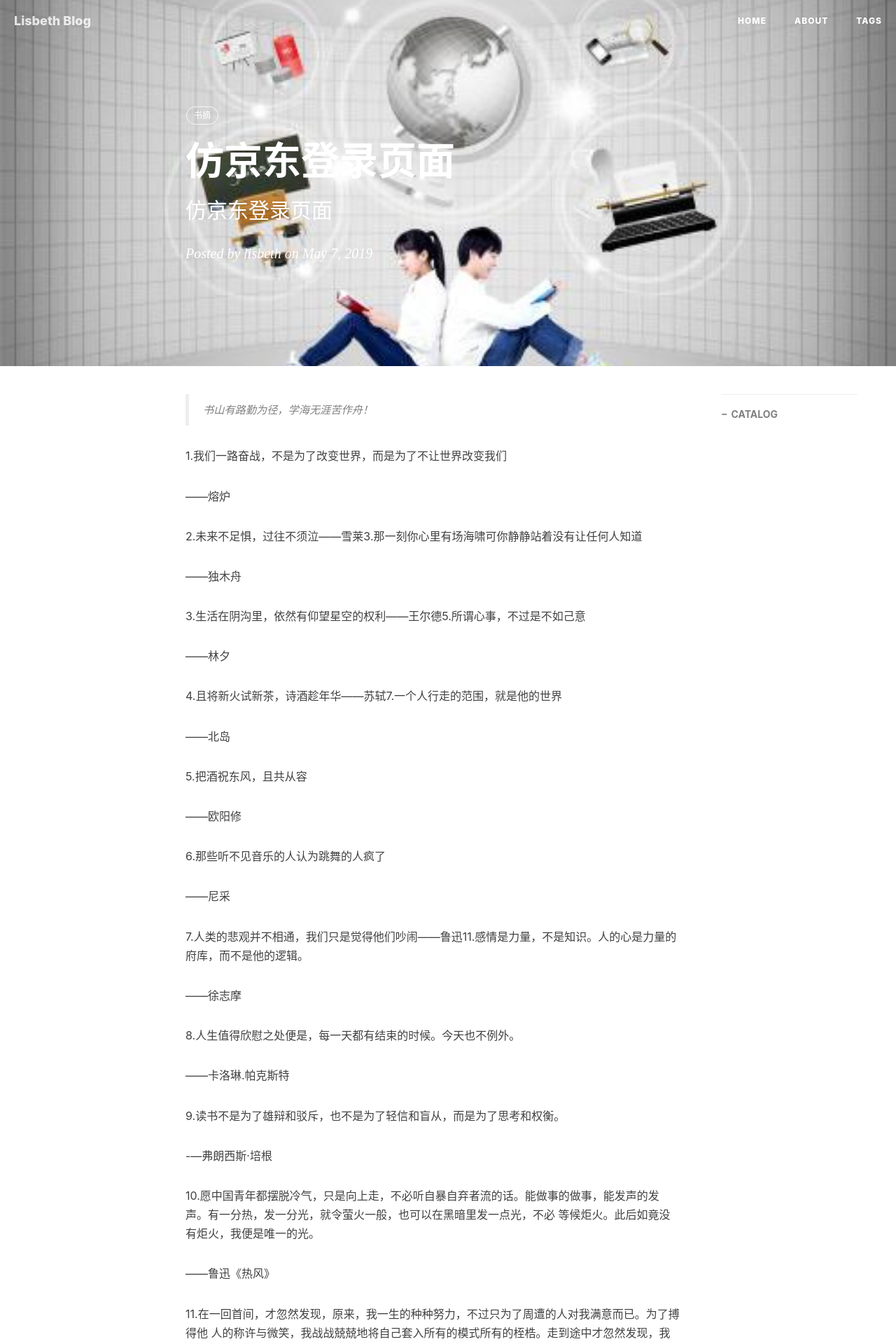
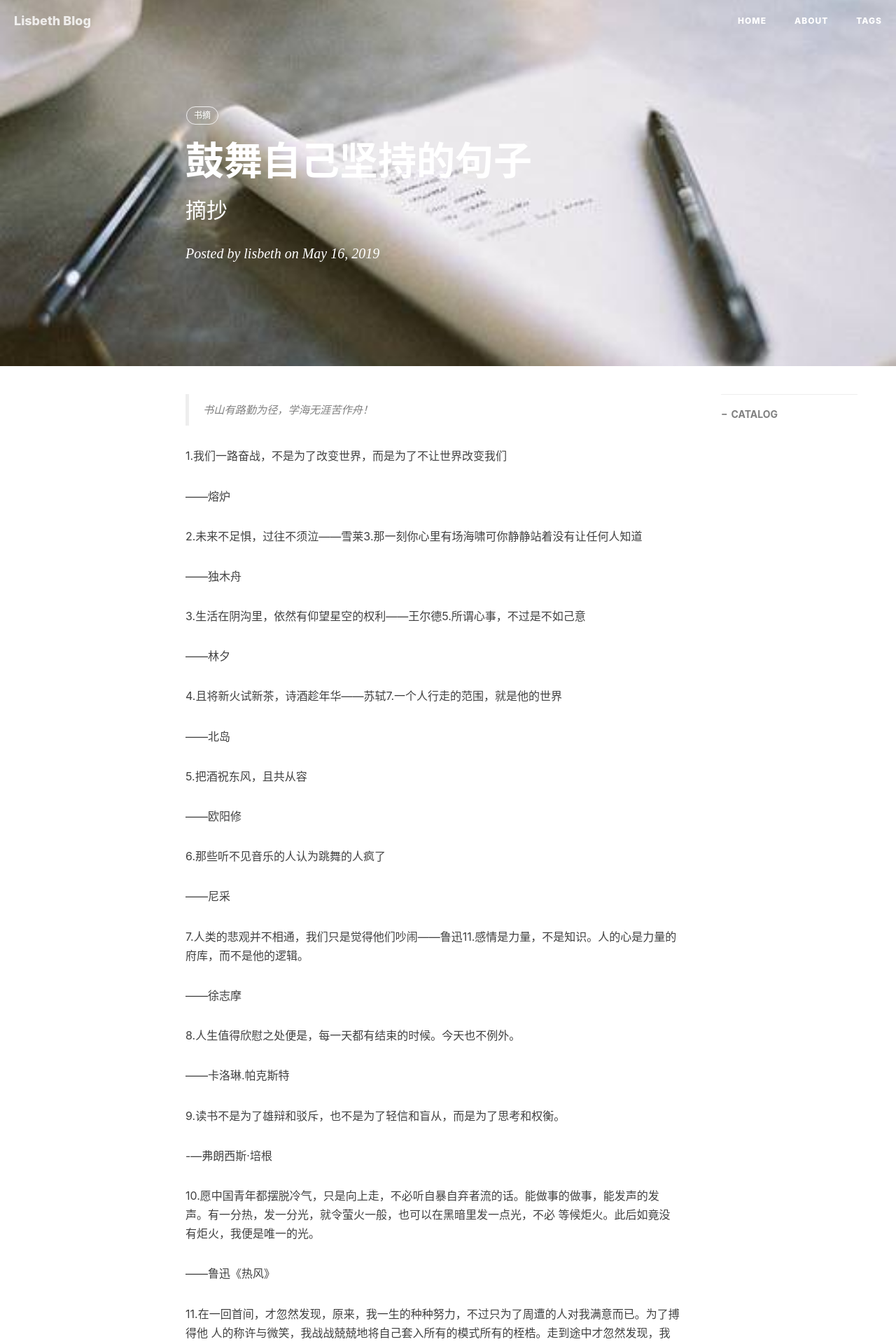
Before and after one commit to lisbeth0720/lisbeth0720.github.io, a Jekyll site: the page built from _posts/2019-05-16-鼓舞自己坚持的句子.md, in a window 1280 px wide. Shown: the top 1920 px of the page at 70% size. Built offline with Jekyll 4.4.1, drawn with Linux system fonts in a browser that asks for light colours; nearby versions of some CDN libraries; comment, search, counter and statistics services are not loaded; some of the changed text lies outside the part shown.

Commit message:
Update and rename 2019-05-16-坚持.md to 2019-05-16-鼓舞自己坚持的句子.md

```diff
--- a/_posts/2019-05-16-坚持.md
+++ b/_posts/2019-05-16-鼓舞自己坚持的句子.md
@@ -1,10 +1,10 @@
 ---
 layout:     post
-title:      仿京东登录页面
-subtitle:    "仿京东登录页面"
-date:       2019-05-07
+title:      鼓舞自己坚持的句子
+subtitle:    "摘抄"
+date:       2019-05-16
 author:     lisbeth
-header-img: img/post-book-09.jpg
+header-img: img/post_01.jpg
 catalog: true
 tags:
     - 书摘
```
